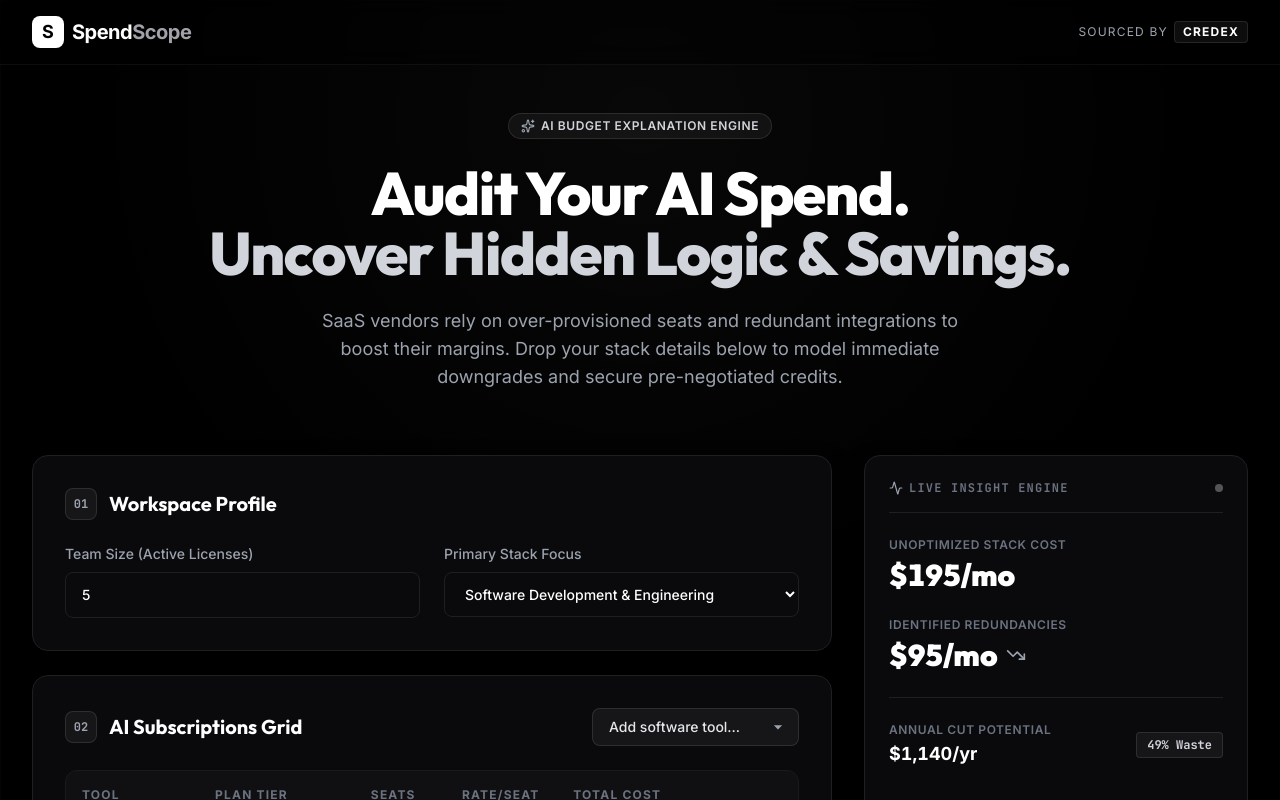
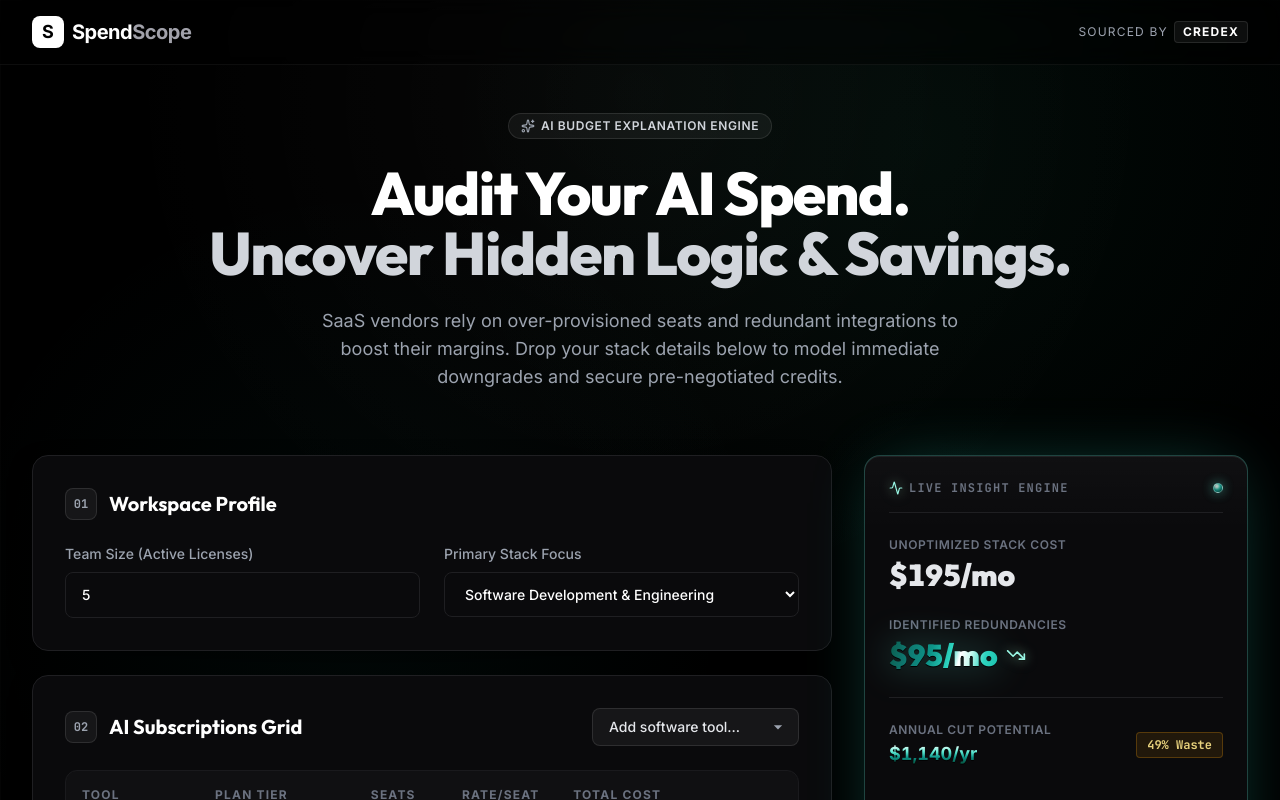
Before and after one commit to Mohi1038/spend-scope, a Next.js app: page / in a window 1280 px wide. Shown: the top 800 px of the page. Built offline with nearby package versions, Linux system fonts and the light colour scheme.

Commit message:
style(ui): add metallic chrome-green accents to savings metrics and charts
Use specular gradient text, brushed-metal panels, and SVG chrome fills on
money displays, waterfall bars, and the live insight sidebar so financial
data stands out from the monochrome shell without purple tones.

```diff
--- a/src/app/globals.css
+++ b/src/app/globals.css
@@ -27,6 +27,15 @@
   --destructive: 0 72% 51%; /* Red */
   --destructive-foreground: 210 20% 98%;
 
+  /* Metallic chrome-green (emerald/teal — no violet) */
+  --metal-chrome: #f0fdfa;
+  --metal-shine: #ffffff;
+  --metal-specular: #ccfbf1;
+  --metal-mid: #2dd4bf;
+  --metal-body: #0d9488;
+  --metal-shadow: #064e3b;
+  --metal-deep: #022c22;
+
   --radius: 0.5rem; /* More precise, Stripe-like borders */
 }
 
@@ -49,7 +58,10 @@ body::before {
   position: fixed;
   inset: 0;
   z-index: -1;
-  background: radial-gradient(circle at 50% 15%, rgba(255, 255, 255, 0.03) 0%, transparent 60%);
+  background:
+    radial-gradient(circle at 50% 12%, rgba(255, 255, 255, 0.03) 0%, transparent 55%),
+    radial-gradient(circle at 72% 18%, rgba(16, 185, 129, 0.06) 0%, transparent 42%),
+    radial-gradient(circle at 28% 75%, rgba(45, 212, 191, 0.04) 0%, transparent 38%);
   pointer-events: none;
 }
 
@@ -80,9 +92,151 @@ body::before {
     0 15px 45px -10px rgba(0, 0, 0, 0.8);
 }
 
+/* Metallic chrome-green utilities */
+@keyframes metal-sheen {
+  0%, 100% {
+    background-position: 0% 50%;
+  }
+  50% {
+    background-position: 100% 50%;
+  }
+}
+
+@media (prefers-reduced-motion: reduce) {
+  .text-metallic-green {
+    animation: none;
+    background-size: 100% 100%;
+  }
+}
+
+.text-metallic-green {
+  background: linear-gradient(
+    105deg,
+    var(--metal-deep) 0%,
+    var(--metal-shadow) 14%,
+    #0f766e 26%,
+    var(--metal-body) 36%,
+    var(--metal-mid) 44%,
+    var(--metal-shine) 48%,
+    var(--metal-specular) 52%,
+    var(--metal-mid) 58%,
+    #14b8a6 68%,
+    var(--metal-shadow) 82%,
+    #14532d 92%,
+    var(--metal-deep) 100%
+  );
+  background-size: 220% 100%;
+  -webkit-background-clip: text;
+  background-clip: text;
+  -webkit-text-fill-color: transparent;
+  color: transparent;
+  animation: metal-sheen 7s ease-in-out infinite;
+  filter:
+    drop-shadow(0 1px 0 rgba(0, 0, 0, 0.9))
+    drop-shadow(0 0 18px rgba(94, 234, 212, 0.35));
+}
+
+.text-money-accent {
+  background: linear-gradient(
+    180deg,
+    var(--metal-shine) 0%,
+    var(--metal-specular) 18%,
+    #5eead4 42%,
+    var(--metal-body) 68%,
+    var(--metal-shadow) 100%
+  );
+  -webkit-background-clip: text;
+  background-clip: text;
+  -webkit-text-fill-color: transparent;
+  color: transparent;
+  filter: drop-shadow(0 1px 0 rgba(0, 0, 0, 0.75));
+}
+
+.icon-metallic-green {
+  color: #99f6e4;
+  filter:
+    drop-shadow(0 0 6px rgba(167, 243, 208, 0.65))
+    drop-shadow(0 1px 0 rgba(0, 0, 0, 0.85));
+}
+
+.bg-metallic-green-badge {
+  background:
+    linear-gradient(180deg, rgba(255, 255, 255, 0.14) 0%, transparent 38%),
+    linear-gradient(
+      145deg,
+      #134e4a 0%,
+      #0f766e 22%,
+      #115e59 48%,
+      #064e3b 72%,
+      var(--metal-deep) 100%
+    );
+  border: 1px solid rgba(153, 246, 228, 0.35);
+  color: var(--metal-chrome);
+  box-shadow:
+    inset 0 1px 0 rgba(255, 255, 255, 0.22),
+    inset 0 -1px 0 rgba(0, 0, 0, 0.45),
+    0 0 24px rgba(45, 212, 191, 0.12);
+  text-shadow: 0 1px 0 rgba(0, 0, 0, 0.6);
+}
+
+.chart-panel-money {
+  border-color: rgba(94, 234, 212, 0.28) !important;
+  background:
+    linear-gradient(180deg, rgba(255, 255, 255, 0.03) 0%, transparent 12%),
+    #0a0a0c !important;
+  box-shadow:
+    inset 0 1px 0 rgba(255, 255, 255, 0.08),
+    inset 0 -1px 0 rgba(0, 0, 0, 0.35),
+    0 0 56px -12px rgba(45, 212, 191, 0.28);
+}
+
+.dot-metallic-green {
+  background: radial-gradient(
+    circle at 32% 28%,
+    #ffffff 0%,
+    #ccfbf1 18%,
+    #2dd4bf 45%,
+    #0d9488 72%,
+    #064e3b 100%
+  );
+  border: 1px solid rgba(255, 255, 255, 0.35);
+  box-shadow:
+    0 0 12px rgba(94, 234, 212, 0.7),
+    inset 0 -2px 4px rgba(0, 0, 0, 0.4);
+}
+
+.metallic-track-fill {
+  background: linear-gradient(
+    90deg,
+    #064e3b 0%,
+    #0d9488 35%,
+    #5eead4 55%,
+    #f0fdfa 70%,
+    #14b8a6 85%,
+    #047857 100%
+  ) !important;
+  box-shadow: 0 0 12px rgba(94, 234, 212, 0.35);
+}
+
+.insight-panel-money {
+  border-color: rgba(94, 234, 212, 0.26) !important;
+  background:
+    linear-gradient(180deg, rgba(255, 255, 255, 0.025) 0%, transparent 14%),
+    #0a0a0c !important;
+  box-shadow:
+    inset 0 1px 0 rgba(255, 255, 255, 0.07),
+    inset 0 -1px 0 rgba(0, 0, 0, 0.3),
+    0 0 64px -16px rgba(45, 212, 191, 0.32);
+}
+
 /* Semantic Accent Gradients - Clean solid backgrounds or clean light tints */
 .bg-savings-gradient {
-  background: #10B981;
+  background: linear-gradient(
+    145deg,
+    #5eead4 0%,
+    #14b8a6 40%,
+    #047857 100%
+  );
 }
 
 .bg-waste-gradient {
@@ -184,15 +338,27 @@ progress::-webkit-progress-value {
   height: 16px;
   width: 16px;
   border-radius: 9999px;
-  background: #ffffff;
-  border: 1px solid #4B5563;
-  box-shadow: 0 2px 6px rgba(0, 0, 0, 0.8);
+  background: radial-gradient(
+    circle at 30% 25%,
+    #ffffff 0%,
+    #ccfbf1 22%,
+    #2dd4bf 55%,
+    #047857 100%
+  );
+  border: 1px solid rgba(255, 255, 255, 0.4);
+  box-shadow:
+    0 0 14px rgba(94, 234, 212, 0.65),
+    inset 0 -2px 3px rgba(0, 0, 0, 0.35),
+    0 2px 6px rgba(0, 0, 0, 0.8);
   cursor: pointer;
-  transition: transform 100ms ease, background-color 100ms ease;
+  transition: transform 100ms ease, box-shadow 100ms ease;
 }
 .custom-slider::-webkit-slider-thumb:hover {
   transform: scale(1.1);
-  background: #f9fafb;
+  box-shadow:
+    0 0 18px rgba(167, 243, 208, 0.85),
+    inset 0 -2px 3px rgba(0, 0, 0, 0.35),
+    0 2px 6px rgba(0, 0, 0, 0.8);
 }
 .custom-slider::-moz-range-track {
   background: transparent;
@@ -202,8 +368,17 @@ progress::-webkit-progress-value {
   height: 16px;
   width: 16px;
   border-radius: 9999px;
-  background: #ffffff;
-  border: 1px solid #4B5563;
-  box-shadow: 0 2px 6px rgba(0, 0, 0, 0.8);
+  background: radial-gradient(
+    circle at 30% 25%,
+    #ffffff 0%,
+    #ccfbf1 22%,
+    #2dd4bf 55%,
+    #047857 100%
+  );
+  border: 1px solid rgba(255, 255, 255, 0.4);
+  box-shadow:
+    0 0 14px rgba(94, 234, 212, 0.65),
+    inset 0 -2px 3px rgba(0, 0, 0, 0.35),
+    0 2px 6px rgba(0, 0, 0, 0.8);
   cursor: pointer;
 }
--- a/src/app/page.tsx
+++ b/src/app/page.tsx
@@ -620,42 +620,42 @@ export default function SpendAuditorPage() {
 
         {/* Right Column: Live Insight Engine (Reactive Sidebar) */}
         <div className="lg:col-span-4 space-y-6">
-          <div className="glass-panel rounded-2xl p-6 border border-[#1F1F22] relative overflow-hidden">
+          <div className="glass-panel rounded-2xl p-6 border border-[#1F1F22] relative overflow-hidden insight-panel-money">
 
             <div className="flex items-center justify-between mb-6 pb-4 border-b border-[#1F1F22]">
               <h3 className="text-xs font-semibold text-gray-500 uppercase tracking-widest font-mono flex items-center gap-1.5">
-                <Activity className="w-3.5 h-3.5 text-gray-400" />
+                <Activity className="w-3.5 h-3.5 icon-metallic-green" />
                 Live Insight Engine
               </h3>
-              <span className="h-2 w-2 rounded-full bg-white/30"></span>
+              <span className="h-2.5 w-2.5 rounded-full dot-metallic-green animate-pulse"></span>
             </div>
 
             {/* Live Financial Metrics */}
             <div className="space-y-6">
               <div>
                 <p className="text-gray-500 text-xs font-semibold uppercase tracking-wider">Unoptimized Stack Cost</p>
-                <div className="text-3xl font-display font-black text-white mt-1 tabular-nums">
+                <div className="text-3xl font-display font-black text-gray-200 mt-1 tabular-nums">
                   ${totalSpend.toLocaleString()}/mo
                 </div>
               </div>
 
               <div>
                 <p className="text-gray-500 text-xs font-semibold uppercase tracking-wider">Identified Redundancies</p>
-                <div className="text-3xl font-display font-black text-white mt-1 flex items-center gap-2 tabular-nums">
-                  <AnimatedCurrency value={potentialSavings} suffix="/mo" />
-                  <TrendingDown className="w-5 h-5 text-gray-400" />
+                <div className="text-3xl font-display font-black mt-1 flex items-center gap-2 tabular-nums">
+                  <AnimatedCurrency value={potentialSavings} suffix="/mo" className="text-metallic-green" />
+                  <TrendingDown className="w-5 h-5 icon-metallic-green" />
                 </div>
               </div>
 
               <div className="pt-6 border-t border-[#1F1F22] flex items-center justify-between">
                 <div>
                   <p className="text-gray-500 text-xs font-semibold uppercase tracking-wider">Annual Cut Potential</p>
-                  <p className="text-lg font-bold text-white mt-0.5 tabular-nums">
-                    <AnimatedCurrency value={annualSavings} suffix="/yr" />
+                  <p className="text-lg font-bold mt-0.5 tabular-nums">
+                    <AnimatedCurrency value={annualSavings} suffix="/yr" className="text-money-accent" />
                   </p>
                 </div>
 
-                <div className="px-2.5 py-1 rounded bg-white/5 border border-white/10 text-gray-300 font-mono text-xs font-semibold">
+                <div className="px-2.5 py-1 rounded bg-amber-500/10 border border-amber-500/25 text-amber-200/90 font-mono text-xs font-semibold">
                   {totalSpend > 0 ? Math.round((potentialSavings / totalSpend) * 100) : 0}% Waste
                 </div>
               </div>
```
Also changed, not shown: src/app/[slug]/page.tsx (+10 -10 lines), src/components/AuditReportClient.tsx (+79 -29 lines).
